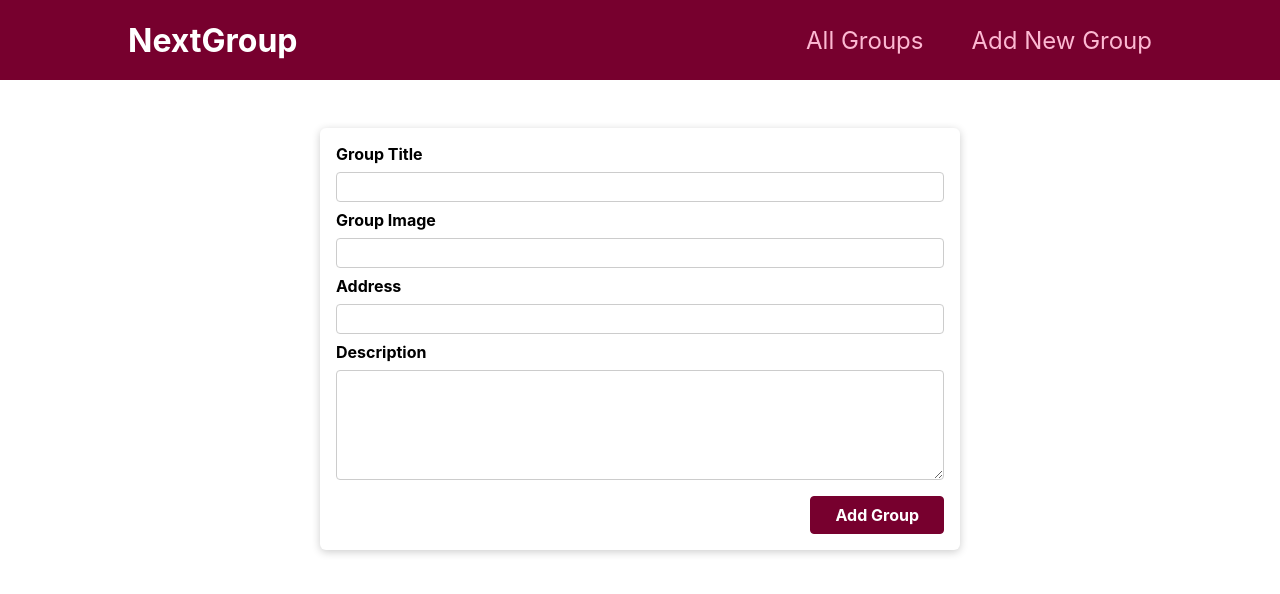
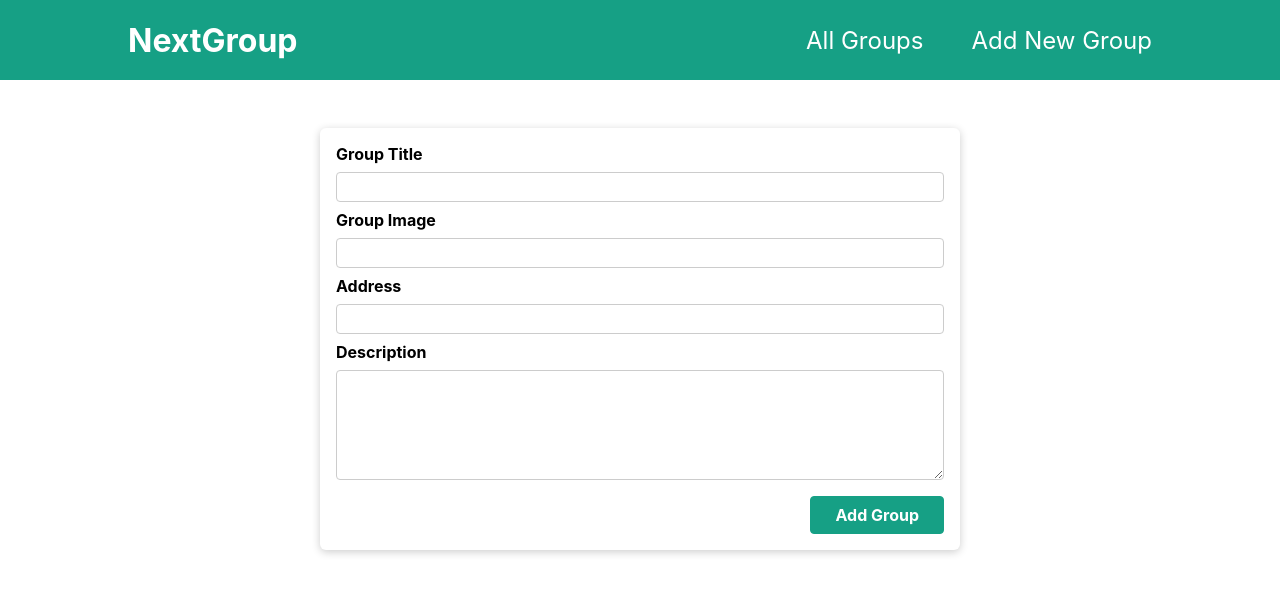
Before and after one commit to mhans003/nextjs-groups-app, a Next.js app: page /new-group.js in a window 1280 px wide. Shown: the top 594 px of the page. Built offline with nearby package versions, Linux system fonts and the light colour scheme.

Commit message:
Changed button and heading themes to green.

```diff
--- a/components/groups/GroupItem.module.css
+++ b/components/groups/GroupItem.module.css
@@ -33,8 +33,8 @@
 .actions button {
     font: inherit;
     cursor: pointer;
-    color: #77002e;
-    border: 1px solid #77002e;
+    color: rgba(22, 160, 133, 1.0);
+    border: 1px solid rgba(22, 160, 133, 1.0);
     background-color: transparent;
     padding: 0.5rem 1.5rem;
     border-radius: 4px;
@@ -42,5 +42,6 @@
 
 .actions button:hover,
 .actions button:active {
-background-color: #ffe2ed;
+    background-color: rgba(22, 160, 133, 1.0);
+    color: #fff;
 }
--- a/components/groups/NewGroupForm.module.css
+++ b/components/groups/NewGroupForm.module.css
@@ -30,16 +30,17 @@
 .actions button {
     font: inherit;
     cursor: pointer;
-    background-color: #77002e;
+    background-color: rgba(22, 160, 133, 1.0);
     color: white;
     padding: 0.5rem 1.5rem;
-    border: 1px solid #77002e;
+    border: 1px solid rgba(22, 160, 133, 1.0);
     border-radius: 4px;
     font-weight: bold;
 }
 
 .actions button:hover,
 .actions button:active {
-    background-color: #a50e48;
-    border-color: #a50e48;
+    background-color: #fff;
+    border-color: rgba(22, 160, 133, 1.0);
+    color: rgba(22, 160, 133, 1.0);
 }
--- a/components/layout/MainNavigation.module.css
+++ b/components/layout/MainNavigation.module.css
@@ -4,7 +4,7 @@
     display: flex;
     align-items: center;
     justify-content: space-between;
-    background-color: #77002e;
+    background-color: rgba(22, 160, 133, 1.0);
     padding: 0 10%;
 }
 
@@ -29,11 +29,11 @@
 .header a {
     text-decoration: none;
     font-size: 1.5rem;
-    color: #fcb8d2;
+    color: #fff;
 }
 
 .header a:hover,
 .header a:active,
 .header a.active {
-    color: white;
+    color: rgba(72, 210, 183, 1.0);
 }
```
Also changed, not shown: pages/[groupId].js (line endings or trailing spaces).
